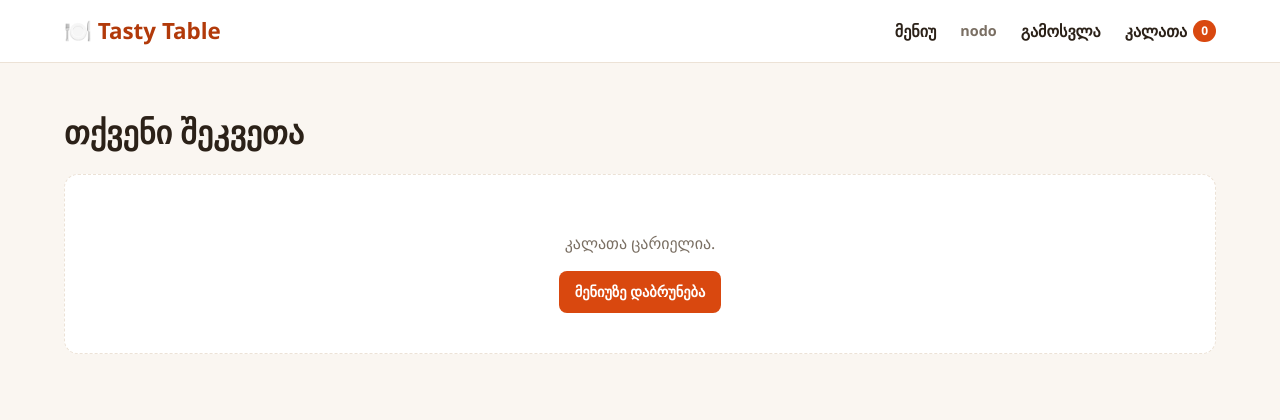
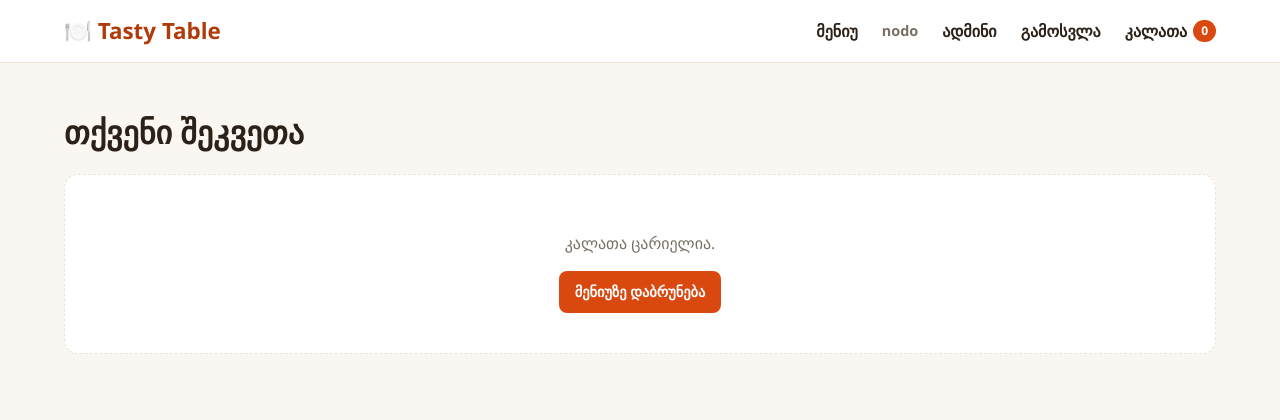
Before and after one commit to nodo343/restaurant_project, a Django app: page /cart/ in a window 1280 px wide. Shown: the top 420 px of the page. Run offline with Django 4.2, Linux system fonts and the light colour scheme; a user stored in the database is signed in.

Commit message:
Update base.html

```diff
--- a/menu/templates/menu/base.html
+++ b/menu/templates/menu/base.html
@@ -15,6 +15,9 @@
                 <a href="{% url 'dish_list' %}">მენიუ</a>
                 {% if user.is_authenticated %}
                     <span class="user-name">{{ user.username }}</span>
+                    {% if user.is_staff %}
+                        <a href="{% url 'admin:index' %}">ადმინი</a>
+                    {% endif %}
                     <form method="post" action="{% url 'logout' %}" class="logout-form">
                         {% csrf_token %}
                         <button type="submit" class="nav-button">გამოსვლა</button>
```
